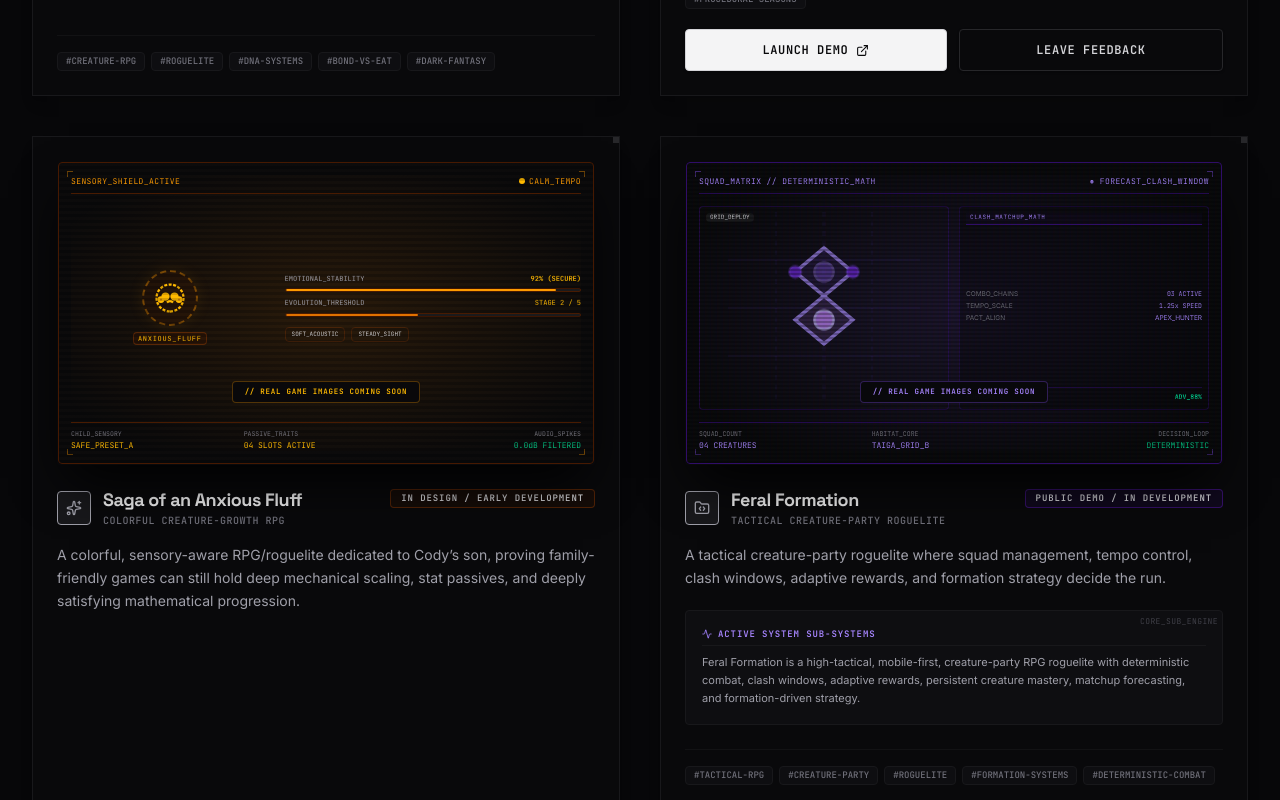
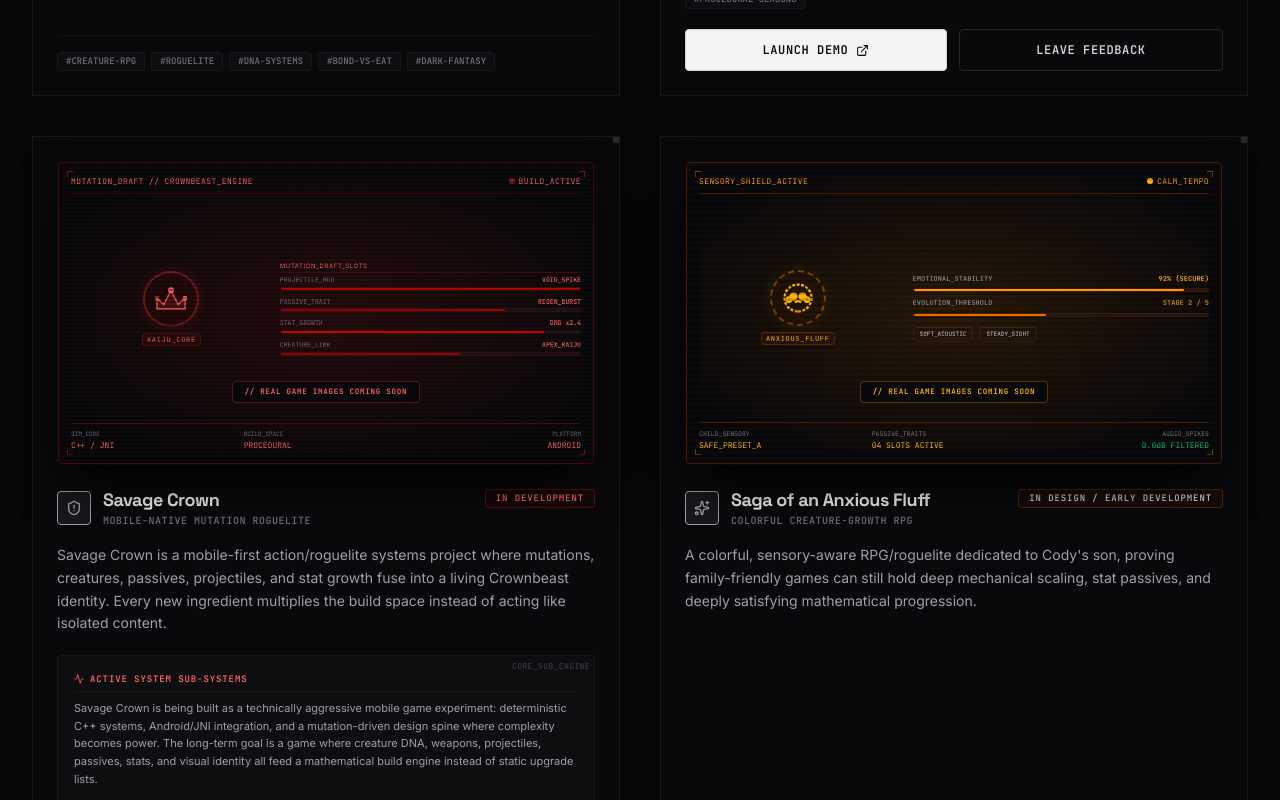
Before and after one commit to ultramonkey23/Ultramonkeydog-studios-, a React (Vite) app: page / in a window 1280 px wide. Shown: the part 3480-4280 px from the top of the page. Built offline with nearby package versions, Linux system fonts and the light colour scheme.

Commit message:
Add Savage Crown website showcase entry

```diff
--- a/src/components/ProjectCard.tsx
+++ b/src/components/ProjectCard.tsx
@@ -127,7 +127,7 @@ function ProjectGraphic({ id }: { id: string }) {
                   <line x1="0" y1="40" x2="100" y2="40" strokeWidth="1.5" />
                   <line x1="0" y1="60" x2="100" y2="60" />
                   <line x1="25" y1="0" x2="25" y2="80" />
-                  <line x1="50" y1="0" x2="50" y2="80" strokeWidth="1.5" strokeDasharray="2 2" />
+                  <line x1="50" y1="0" x2="50" y2="80" strokeWidth="1.5" />
                   <line x1="75" y1="0" x2="75" y2="80" />
                 </g>
                 <path d="M 15,20 L 40,45 L 85,25" stroke="#38bdf8" strokeWidth="2" strokeDasharray="3 2" className="animate-pulse" />
@@ -288,6 +288,94 @@ function ProjectGraphic({ id }: { id: string }) {
     );
   }
 
+  if (id === "savage-crown") {
+    return (
+      <div className="relative w-full aspect-video bg-zinc-950 border border-red-950 rounded overflow-hidden p-3 group/screen select-none">
+        {/* CRT Scanline overlay */}
+        <div className="absolute inset-0 bg-[linear-gradient(rgba(18,16,16,0)_50%,rgba(0,0,0,0.25)_50%),linear-gradient(90deg,rgba(255,0,0,0.03),rgba(0,255,0,0.01),rgba(0,0,255,0.01))] bg-[size:100%_4px,6px_100%] pointer-events-none z-10" />
+
+        <div className="w-full h-full flex flex-col justify-between relative bg-[radial-gradient(ellipse_at_center,rgba(185,28,28,0.18)_0%,rgba(9,9,11,0)_85%)]">
+          {/* HUD Header */}
+          <div className="flex justify-between items-center border-b border-red-950 pb-1.5 text-[8px] font-mono tracking-wider text-red-400">
+            <span>MUTATION_DRAFT // CROWNBEAST_ENGINE</span>
+            <span className="flex items-center gap-1 uppercase">
+              <span className="w-1.5 h-1.5 bg-red-500 rounded-full animate-pulse" />
+              BUILD_ACTIVE
+            </span>
+          </div>
+
+          <div className="flex-grow flex items-center justify-between gap-2 my-2 h-full py-1 relative">
+
+            {/* Crown / Kaiju entity */}
+            <div className="w-2/5 flex flex-col items-center justify-center relative">
+              <div className="relative w-14 h-14 rounded-full border-2 border-red-500/40 flex items-center justify-center bg-red-950/20 shadow-[0_0_15px_rgba(239,68,68,0.15)]">
+                <svg className="w-10 h-10 text-red-400/90" viewBox="0 0 100 100" fill="none" stroke="currentColor" strokeWidth="4">
+                  {/* Crown silhouette */}
+                  <path d="M 15,75 L 15,48 L 32,64 L 50,28 L 68,64 L 85,48 L 85,75 Z" strokeWidth="3.5" fill="#7f1d1d" fillOpacity="0.45" />
+                  {/* Crown tip glow nodes */}
+                  <circle cx="15" cy="48" r="4" fill="#ef4444" fillOpacity="0.85" className="animate-pulse" />
+                  <circle cx="50" cy="28" r="5.5" fill="#ef4444" fillOpacity="0.95" />
+                  <circle cx="85" cy="48" r="4" fill="#ef4444" fillOpacity="0.85" />
+                </svg>
+              </div>
+              <span className="text-[7px] font-mono text-red-400 mt-1.5 uppercase tracking-widest bg-red-950/30 border border-red-900/60 px-1 py-0.5 rounded leading-none">KAIJU_CORE</span>
+            </div>
+
+            {/* Mutation draft slot panel */}
+            <div className="w-3/5 h-full flex flex-col justify-center space-y-1.5">
+              <span className="text-[6px] text-red-400 uppercase tracking-widest block border-b border-red-950 pb-0.5 mb-0.5">MUTATION_DRAFT_SLOTS</span>
+              {[
+                { label: "PROJECTILE_MOD", value: "VOID_SPIKE",  fill: 100 },
+                { label: "PASSIVE_TRAIT",  value: "REGEN_BURST", fill: 75  },
+                { label: "STAT_GROWTH",    value: "DMG x2.4",    fill: 88  },
+                { label: "CREATURE_LINK",  value: "APEX_KAIJU",  fill: 60  },
+              ].map((slot, i) => (
+                <div key={i} className="space-y-0.5">
+                  <div className="flex justify-between text-[6.5px] font-mono">
+                    <span className="text-zinc-500">{slot.label}</span>
+                    <span className="text-red-400 font-semibold">{slot.value}</span>
+                  </div>
+                  <div className="w-full h-1 bg-zinc-900 border border-red-950/60 rounded overflow-hidden">
+                    <div className="h-full bg-red-700 rounded" style={{ width: `${slot.fill}%` }} />
+                  </div>
+                </div>
+              ))}
+            </div>
+          </div>
+
+          {/* Badge */}
+          <div className="absolute inset-x-0 bottom-12 flex justify-center pointer-events-none z-20">
+            <span className="text-[7.5px] font-mono uppercase bg-zinc-950/95 text-red-400 border border-red-500/30 px-3 py-1 rounded tracking-widest shadow-2xl backdrop-blur-md font-bold">
+              // REAL GAME IMAGES COMING SOON
+            </span>
+          </div>
+
+          {/* HUD Footer */}
+          <div className="grid grid-cols-3 gap-2 border-t border-red-950 pt-1.5 text-[8px] font-mono text-zinc-500">
+            <div>
+              <span className="block text-[6px] text-zinc-650 uppercase">SIM_CORE</span>
+              <span className="text-red-400">C++ / JNI</span>
+            </div>
+            <div>
+              <span className="block text-[6px] text-zinc-650 uppercase">BUILD_SPACE</span>
+              <span className="text-red-400">PROCEDURAL</span>
+            </div>
+            <div className="text-right">
+              <span className="block text-[6px] text-zinc-650 uppercase">PLATFORM</span>
+              <span className="text-red-400">ANDROID</span>
+            </div>
+          </div>
+        </div>
+
+        {/* Visual corner indicators */}
+        <div className="absolute top-2 left-2 w-1.5 h-1.5 border-t border-l border-red-500/40 pointer-events-none" />
+        <div className="absolute top-2 right-2 w-1.5 h-1.5 border-t border-r border-red-500/40 pointer-events-none" />
+        <div className="absolute bottom-2 left-2 w-1.5 h-1.5 border-b border-l border-red-500/40 pointer-events-none" />
+        <div className="absolute bottom-2 right-2 w-1.5 h-1.5 border-b border-r border-red-500/40 pointer-events-none" />
+      </div>
+    );
+  }
+
   // Fallback / "feral-formation" Violet HUD
   return (
     <div className="relative w-full aspect-video bg-zinc-950 border border-violet-950 rounded overflow-hidden p-3 group/screen select-none">
@@ -414,6 +502,12 @@ export default function ProjectCard({ project }: ProjectCardProps) {
   } else if (project.accentColor === "neon-green") {
     Icon = Dna;
     themeTextColor = "text-emerald-400";
+  } else if (project.accentColor === "crimson") {
+    statusColor = "text-red-400 border-red-900/60 bg-red-950/20";
+    Icon = ShieldAlert;
+    accentBorderClass = "hover:border-red-500/30";
+    activeTagGlow = "hover:shadow-[0_0_12px_-2px_rgba(239,68,68,0.15)]";
+    themeTextColor = "text-red-400";
   }
 
   return (
--- a/src/data.ts
+++ b/src/data.ts
@@ -40,10 +40,22 @@ export const PROJECTS_DATA: Project[] = [
     ]
   },
   {
+    id: "savage-crown",
+    title: "Savage Crown",
+    tone: "Mobile-native mutation roguelite",
+    description: "Savage Crown is a mobile-first action/roguelite systems project where mutations, creatures, passives, projectiles, and stat growth fuse into a living Crownbeast identity. Every new ingredient multiplies the build space instead of acting like isolated content.",
+    tags: ["Android Native", "C++ Simulation Core", "Kotlin/JNI Bridge", "Mutation Draft", "Crownbeast System", "Procedural Synergy", "Mobile-First"],
+    status: "In Development",
+    accentColor: "crimson",
+    glowClass: "glow-crimson",
+    conceptPrompt: "A fractured kaiju crown radiating mutation energy across a dark mobile canvas",
+    expandedDetails: "Savage Crown is being built as a technically aggressive mobile game experiment: deterministic C++ systems, Android/JNI integration, and a mutation-driven design spine where complexity becomes power. The long-term goal is a game where creature DNA, weapons, projectiles, passives, stats, and visual identity all feed a mathematical build engine instead of static upgrade lists."
+  },
+  {
     id: "saga-anxious-fluff",
     title: "Saga of an Anxious Fluff",
     tone: "Colorful creature-growth RPG",
-    description: "A colorful, sensory-aware RPG/roguelite dedicated to Cody’s son, proving family-friendly games can still hold deep mechanical scaling, stat passives, and deeply satisfying mathematical progression.",
+    description: "A colorful, sensory-aware RPG/roguelite dedicated to Cody's son, proving family-friendly games can still hold deep mechanical scaling, stat passives, and deeply satisfying mathematical progression.",
     tags: ["All-Ages RPG", "Creature Growth", "Family-Friendly", "Progression", "Sensory-Aware"],
     status: "In Design / Early Development",
     accentColor: "warm-amber",
--- a/src/types.ts
+++ b/src/types.ts
@@ -9,7 +9,7 @@ export interface Project {
   description: string;
   tags: string[];
   status: string;
-  accentColor: "neon-green" | "electric-blue" | "violet" | "warm-amber";
+  accentColor: "neon-green" | "electric-blue" | "violet" | "warm-amber" | "crimson";
   glowClass: string;
   imagePath?: string;
   conceptPrompt?: string;
```
